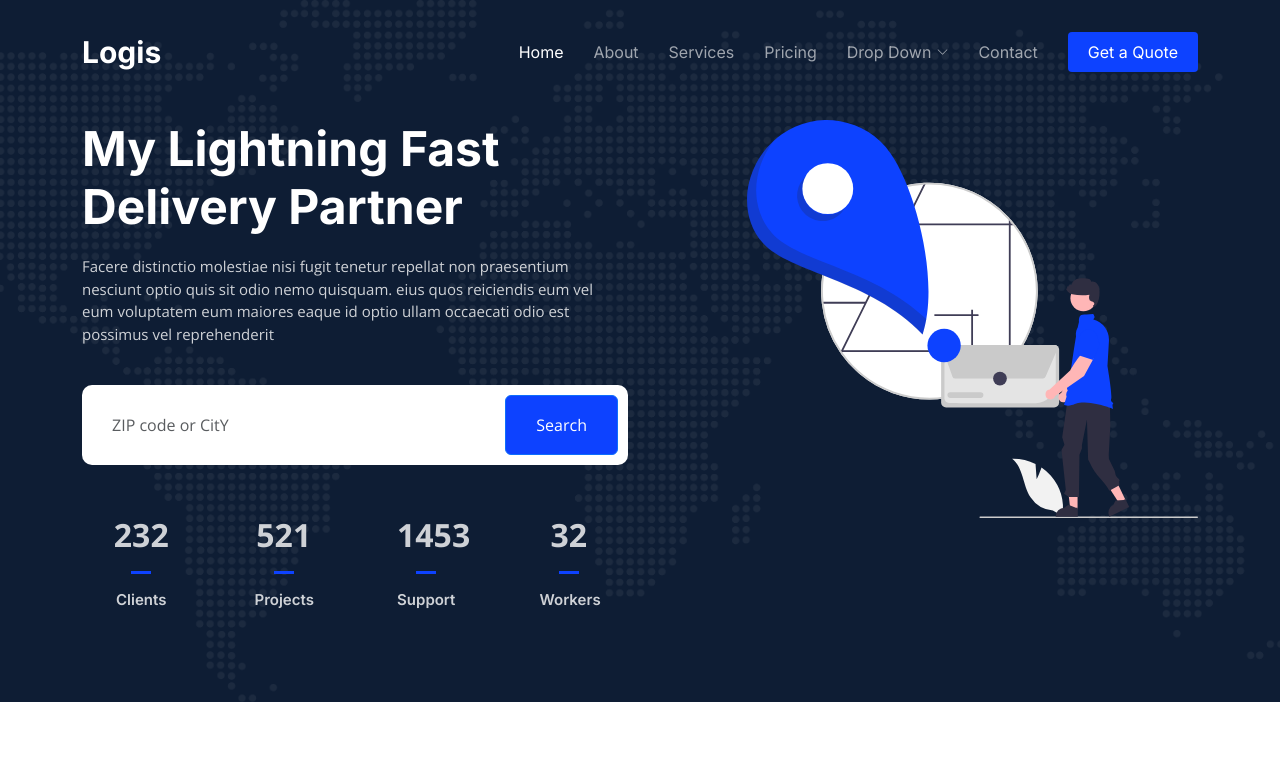
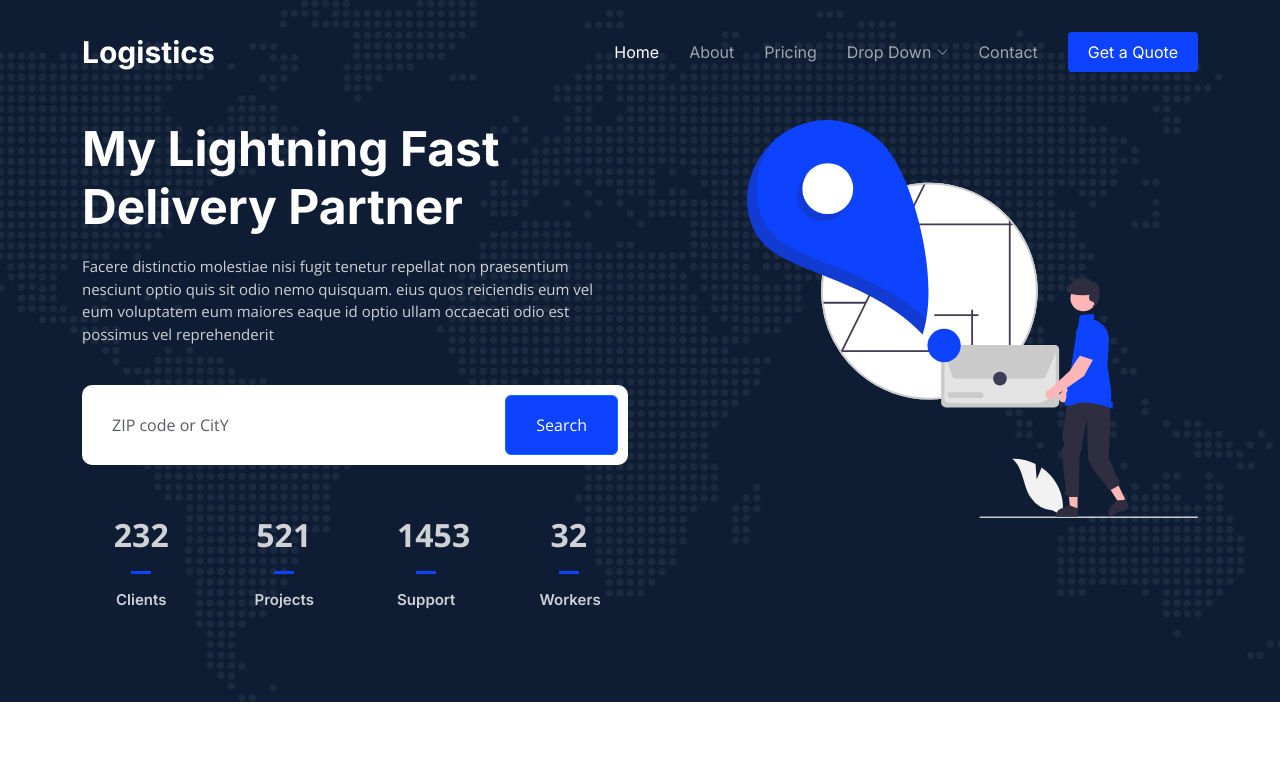
Before and after one commit to marthawhite82/aws-ci-cd, a plain HTML site: page index.html in a window 1280 px wide. Shown: the top 779 px of the page. Drawn offline with nearby package versions, Linux system fonts and the light colour scheme.

Commit message:
modified index.html

```diff
--- a/index.html
+++ b/index.html
@@ -47,7 +47,7 @@
       <a href="index.html" class="logo d-flex align-items-center">
         <!-- Uncomment the line below if you also wish to use an image logo -->
         <!-- <img src="assets/img/logo.png" alt=""> -->
-        <h1>Logis</h1>
+        <h1>Logistics</h1>
       </a>
 
       <i class="mobile-nav-toggle mobile-nav-show bi bi-list"></i>
@@ -56,7 +56,6 @@
         <ul>
           <li><a href="index.html" class="active">Home</a></li>
           <li><a href="about.html">About</a></li>
-          <li><a href="services.html">Services</a></li>
           <li><a href="pricing.html">Pricing</a></li>
           <li class="dropdown"><a href="#"><span>Drop Down</span> <i class="bi bi-chevron-down dropdown-indicator"></i></a>
             <ul>
```
